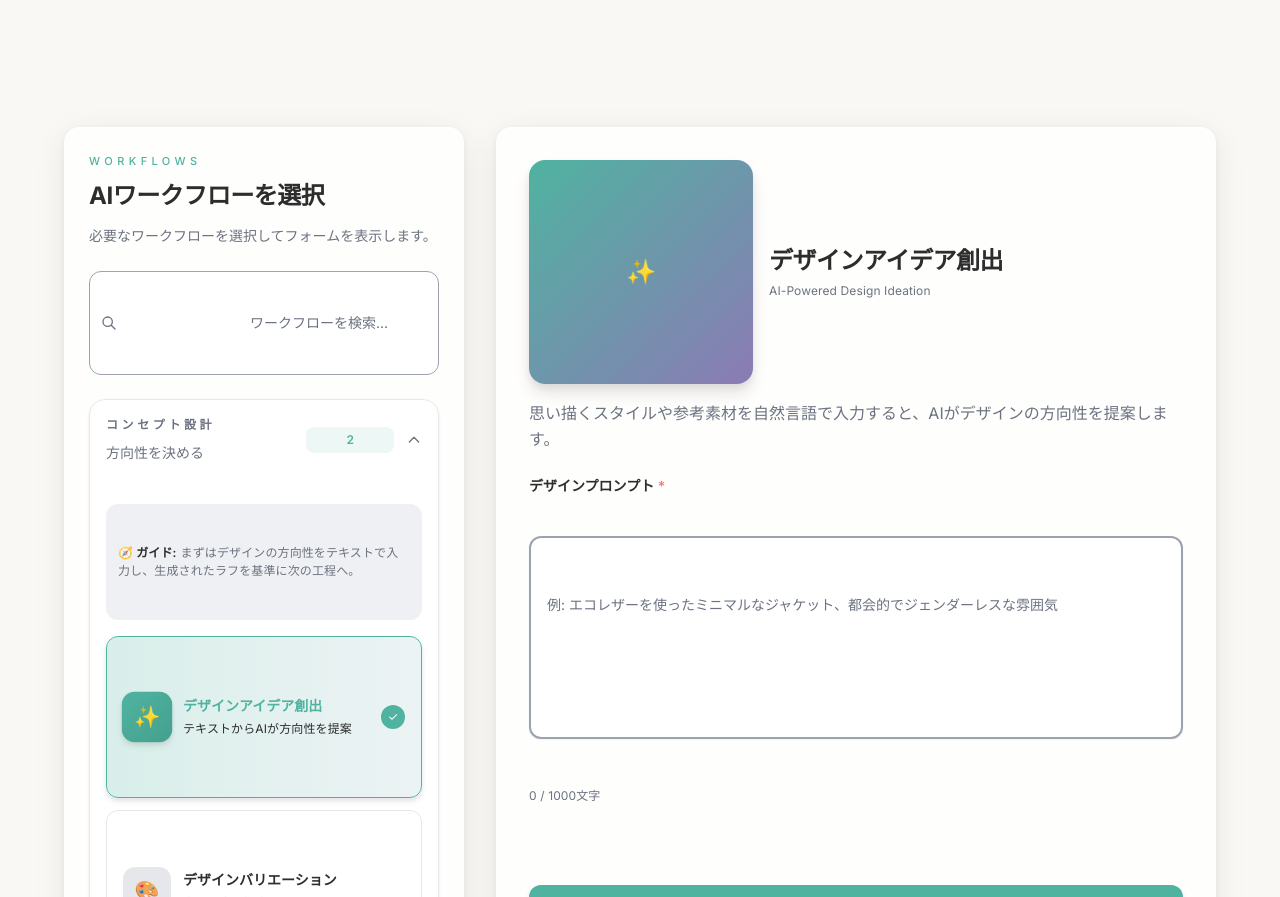
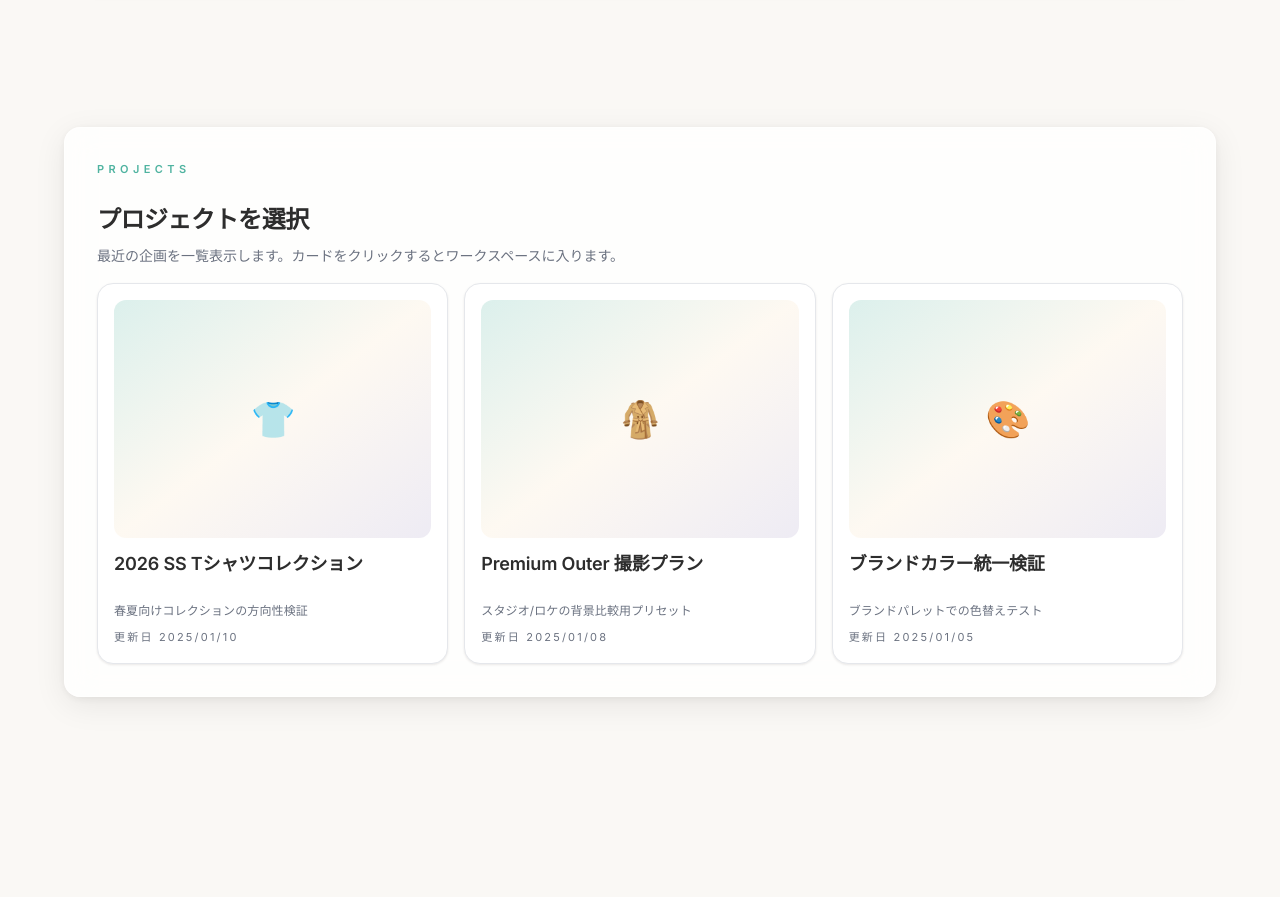
Before and after one commit to nick353/nanobanana-apparel-ai, a React (Vite) app in the folder nanobanana-site/: page / in a window 1280 px wide. Shown: the part 980-1877 px from the top of the page. Built offline with nearby package versions, Linux system fonts and the light colour scheme.

Commit message:
Add project entry view and 3-column workspace layout

```diff
--- a/nanobanana-site/src/App.jsx
+++ b/nanobanana-site/src/App.jsx
@@ -13,6 +13,7 @@ import DesignInstruction from './components/DesignInstruction';
 import BackgroundSelection from './components/BackgroundSelection';
 import AIModelSelection from './components/AIModelSelection';
 import WorkflowGuidePanel from './components/WorkflowGuidePanel';
+import ProjectsGallery from './components/ProjectsGallery';
 import { WEBHOOKS } from './config/webhooks';
 import { DEFAULT_LOCALE, SUPPORTED_LOCALES } from './utils/i18n';
 
@@ -234,6 +235,12 @@ const createHistoryId = () => {
   return `history-${Date.now()}-${Math.random().toString(16).slice(2)}`;
 };
 
+const SAMPLE_PROJECTS = [
+  { id: 'p1', title: '2026 SS Tシャツコレクション', summary: '春夏向けコレクションの方向性検証', updatedAt: '2025/01/10', emoji: '👕' },
+  { id: 'p2', title: 'Premium Outer 撮影プラン', summary: 'スタジオ/ロケの背景比較用プリセット', updatedAt: '2025/01/08', emoji: '🧥' },
+  { id: 'p3', title: 'ブランドカラー統一検証', summary: 'ブランドパレットでの色替えテスト', updatedAt: '2025/01/05', emoji: '🎨' },
+];
+
 const App = () => {
   const [selectedFunction, setSelectedFunction] = useState(FUNCTION_DEFINITIONS[0].id);
   const [result, setResult] = useState(null);
@@ -244,6 +251,7 @@ const App = () => {
   const [globalLoading, setGlobalLoading] = useState(false);
   const [isSettingsOpen, setIsSettingsOpen] = useState(false);
   const [locale, setLocale] = useState(DEFAULT_LOCALE);
+  const [selectedProject, setSelectedProject] = useState(null);
   const [baseUrl, setBaseUrl] = useState(() => {
     if (typeof window !== 'undefined') {
       return localStorage.getItem(storageKey) || WEBHOOKS.BASE_URL;
@@ -263,7 +271,7 @@ const App = () => {
     setDuration(null);
     setSource(null);
     setResultHistory([]);
-  }, [selectedFunction]);
+  }, [selectedFunction, selectedProject]);
 
   const handleResult = ({ result: nextResult, error: nextError, duration: nextDuration, source: nextSource }) => {
     setResult(nextResult);
@@ -304,7 +312,30 @@ const App = () => {
           supportedLocales={SUPPORTED_LOCALES}
         />
 
-        <div className="grid gap-24 lg:grid-cols-[minmax(320px,1fr)_1.8fr] lg:gap-32">
+        {!selectedProject ? (
+          <ProjectsGallery projects={SAMPLE_PROJECTS} onSelect={setSelectedProject} />
+        ) : (
+          <div className="space-y-20">
+            <div className="flex flex-wrap items-center justify-between gap-12">
+              <div className="flex items-center gap-10 text-sm text-medium-gray">
+                <button
+                  type="button"
+                  onClick={() => {
+                    setSelectedProject(null);
+                    setResult(null);
+                    setResultHistory([]);
+                  }}
+                  className="inline-flex items-center gap-6 rounded-10 border border-very-light-gray px-14 py-10 text-sm font-semibold text-charcoal hover:border-muted-teal hover:text-muted-teal transition-colors duration-150"
+                >
+                  ← プロジェクト一覧に戻る
+                </button>
+                <span className="text-xs uppercase tracking-[0.3em] text-medium-gray">Project</span>
+                <span className="text-sm font-semibold text-charcoal">{selectedProject.title}</span>
+              </div>
+              <p className="text-xs text-medium-gray">最終更新 {selectedProject.updatedAt}</p>
+            </div>
+
+            <div className="grid gap-16 lg:grid-cols-[minmax(280px,0.9fr)_1.3fr_1fr] lg:gap-24">
               <div className="lg:self-start">
                 <FunctionSelector
                   functions={FUNCTION_DEFINITIONS}
@@ -314,7 +345,7 @@ const App = () => {
                 />
               </div>
 
-          <div className="space-y-20 lg:space-y-24">
+              <div className="space-y-20">
                 <div className="glass-panel p-24 md:p-32 shadow-card">
                   <div className="space-y-16">
                     {CurrentComponent ? (
@@ -334,7 +365,9 @@ const App = () => {
                     <WorkflowGuidePanel definition={currentDefinition} locale={locale} />
                   </div>
                 </div>
+              </div>
 
+              <div className="space-y-12">
                 <ResultDisplay
                   result={result}
                   error={error}
@@ -348,6 +381,8 @@ const App = () => {
               </div>
             </div>
           </div>
+        )}
+      </div>
 
       <SettingsModal
         isOpen={isSettingsOpen}
--- /dev/null
+++ b/nanobanana-site/src/components/ProjectsGallery.jsx
@@ -0,0 +1,36 @@
+import React from 'react';
+
+const ProjectsGallery = ({ projects, onSelect }) => {
+  return (
+    <section className="glass-panel p-24 md:p-32 space-y-16" aria-label="プロジェクト一覧">
+      <div className="flex items-start justify-between gap-16">
+        <div>
+          <p className="text-[11px] uppercase tracking-[0.4em] text-muted-teal font-semibold mb-6">Projects</p>
+          <h2 className="text-2xl font-bold text-charcoal">プロジェクトを選択</h2>
+          <p className="text-sm text-medium-gray mt-8">最近の企画を一覧表示します。カードをクリックするとワークスペースに入ります。</p>
+        </div>
+      </div>
+
+      <div className="grid gap-16 md:grid-cols-2 lg:grid-cols-3">
+        {projects.map((project) => (
+          <button
+            key={project.id}
+            type="button"
+            onClick={() => onSelect(project)}
+            className="group rounded-16 border border-very-light-gray bg-soft-white p-16 text-left shadow-level-1 transition-all duration-150 hover:-translate-y-1 hover:shadow-level-3 hover:border-muted-teal/60 focus-visible:outline focus-visible:outline-2 focus-visible:outline-offset-2 focus-visible:outline-muted-teal"
+            aria-label={`${project.title} を開く`}
+          >
+            <div className="aspect-[4/3] w-full overflow-hidden rounded-12 bg-gradient-to-br from-muted-teal/20 via-soft-gold/10 to-dusty-purple/15 flex items-center justify-center text-4xl">
+              <span role="img" aria-hidden="true">{project.emoji}</span>
+            </div>
+            <h3 className="mt-12 text-lg font-semibold text-charcoal line-clamp-2">{project.title}</h3>
+            <p className="text-xs text-medium-gray mt-6 line-clamp-2">{project.summary}</p>
+            <p className="mt-8 text-[11px] uppercase tracking-[0.2em] text-medium-gray">更新日 {project.updatedAt}</p>
+          </button>
+        ))}
+      </div>
+    </section>
+  );
+};
+
+export default ProjectsGallery;
```
Lines whose indentation alone changed are shown as unchanged.
